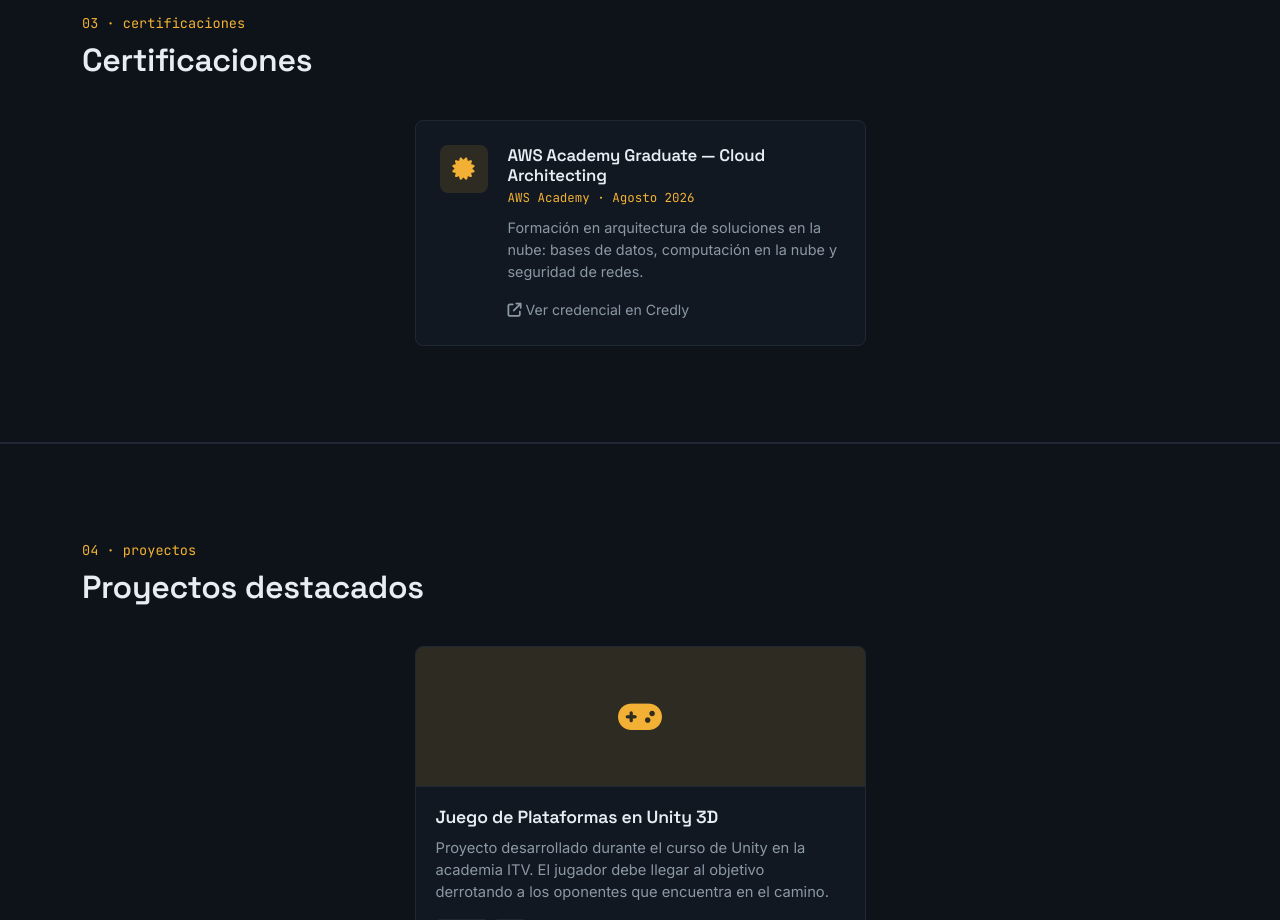
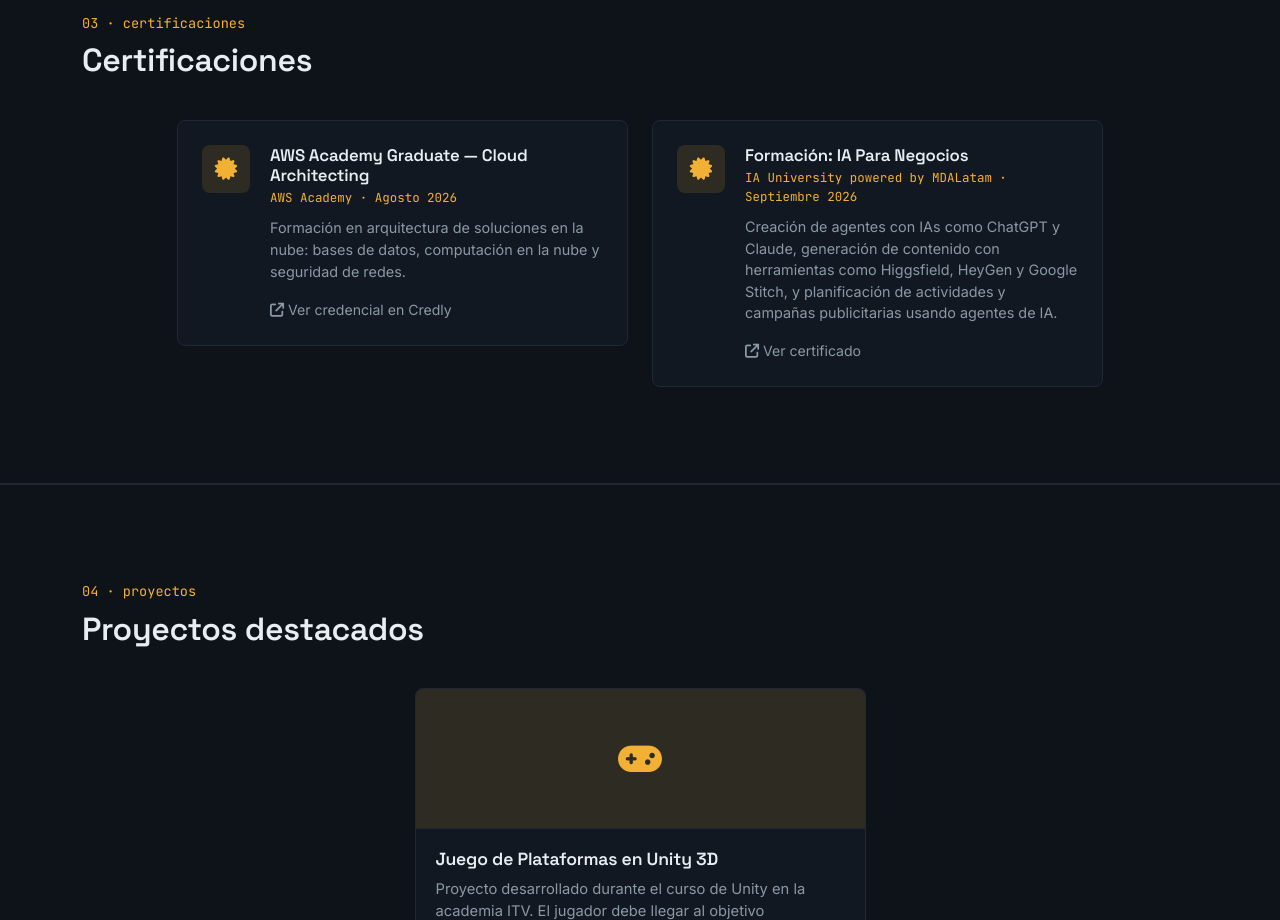
Before and after one commit to Fergaku/Fergaku.github.io, a plain HTML site: page index.html in a window 1280 px wide. Shown: the part 1160-2080 px from the top of the page. Drawn offline with nearby package versions, Linux system fonts and the light colour scheme.

Commit message:
Agregar nuevo certificado.
agregar certificado de ia university. falta agregar certificado de Santander.

```diff
--- a/index.html
+++ b/index.html
@@ -173,6 +173,27 @@
           </article>
         </div>
 
+        <div class="col-lg-5 col-md-8">
+          <article class="cert-card">
+            <div class="cert-icon">
+              <i class="fa-solid fa-certificate"></i>
+            </div>
+            <div class="cert-body">
+              <h3>Formación: IA Para Negocios</h3>
+              <p class="cert-meta">IA University powered by MDALatam · Septiembre 2026</p>
+              <p>
+                Creación de agentes con IAs como ChatGPT y Claude, generación de contenido con
+                herramientas como Higgsfield, HeyGen y Google Stitch, y planificación de
+                actividades y campañas publicitarias usando agentes de IA.
+              </p>
+              <a href="https://hotmart.com/es/club/mdalatam/product/7422834/certificate/733e1264-b943-4976-b174-3985bca78e0f--704576783/validate"
+                 target="_blank" rel="noopener" class="cert-link">
+                <i class="fa-solid fa-arrow-up-right-from-square"></i> Ver certificado
+              </a>
+            </div>
+          </article>
+        </div>
+
         <!-- Agrega más certificados copiando el bloque <div class="col-lg-5 col-md-8"> ... </div> -->
       </div>
     </div>
```
